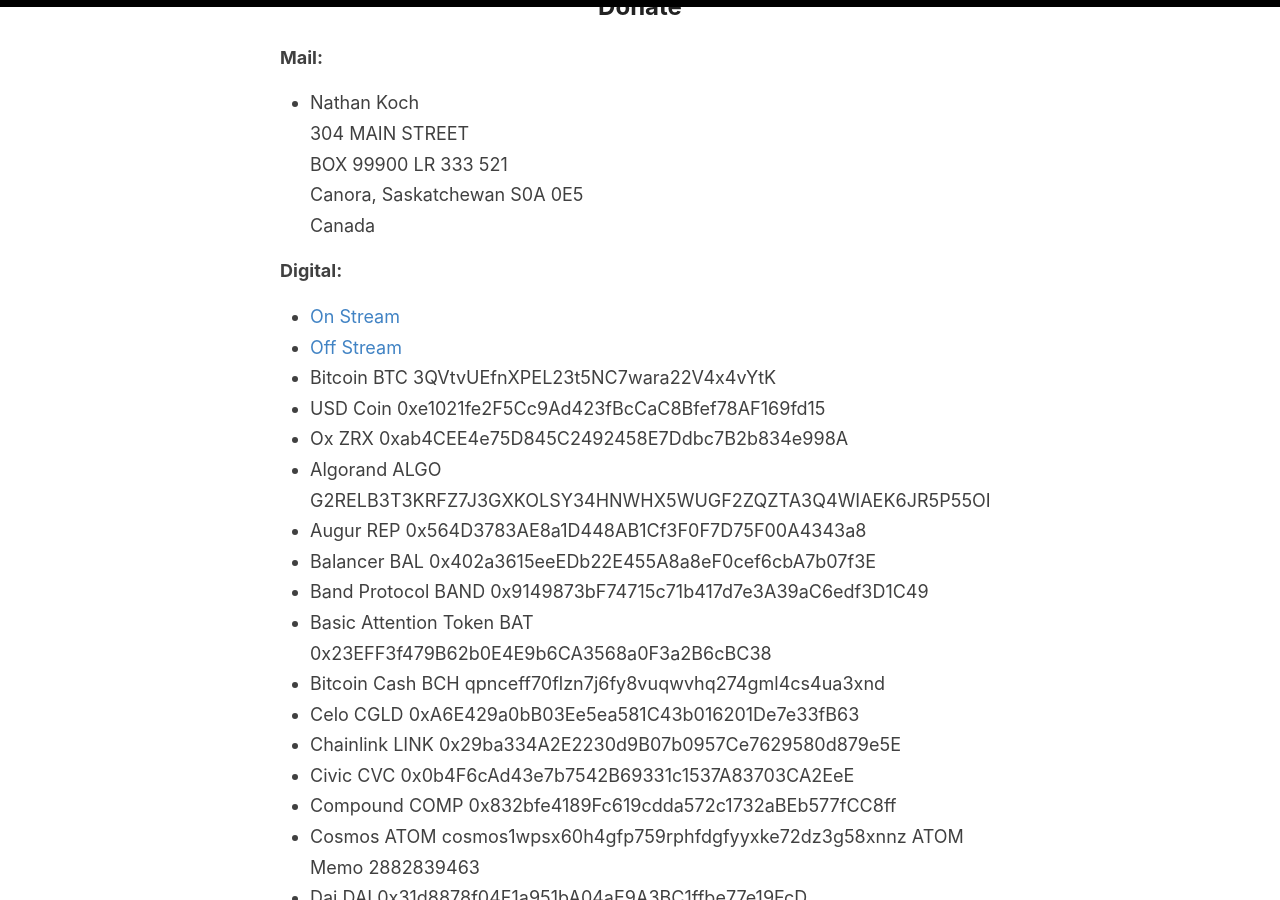
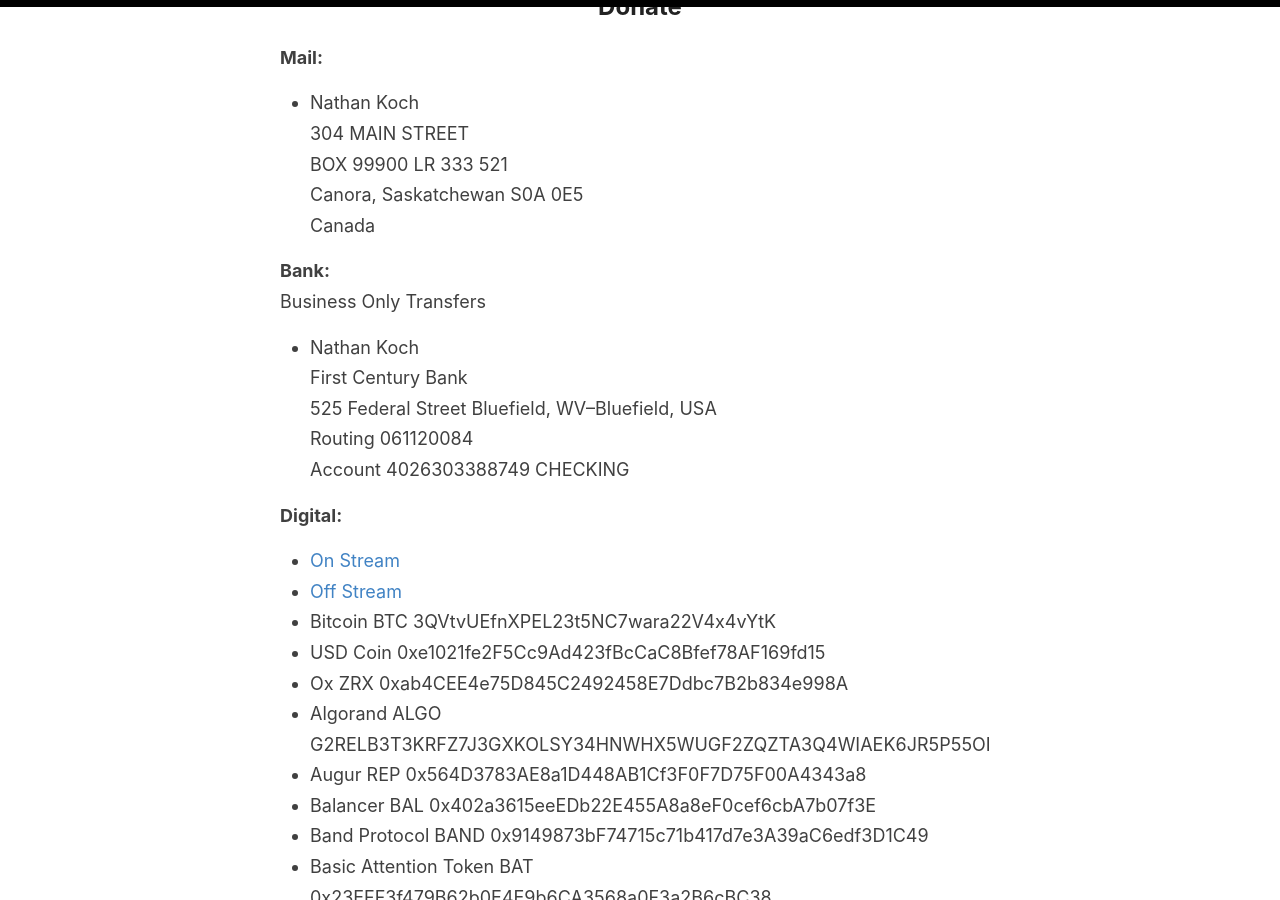
Before and after one commit to anathonous/anathonous.github.io, a Jekyll site: the page built from _pages/about.md, in a window 1280 px wide and 900 px high, scrolled down 1199 px. Built offline with Jekyll 4.4.1, drawn with Linux system fonts in a browser that asks for light colours.

Commit message:
Update about.md

```diff
--- a/_pages/about.md
+++ b/_pages/about.md
@@ -43,6 +43,15 @@
 Canora, Saskatchewan S0A 0E5
 Canada
 
+**Bank:**
+  Business Only Transfers
+- Nathan Koch
+  First Century Bank
+  525 Federal Street Bluefield, WV–Bluefield, USA
+  Routing 061120084
+  Account 4026303388749
+  CHECKING
+
 **Digital:**
 - [On Stream](https://streamlabs.com/blackvslight/tip)
 - [Off Stream](https://www.paypal.me/signalsout)
```
